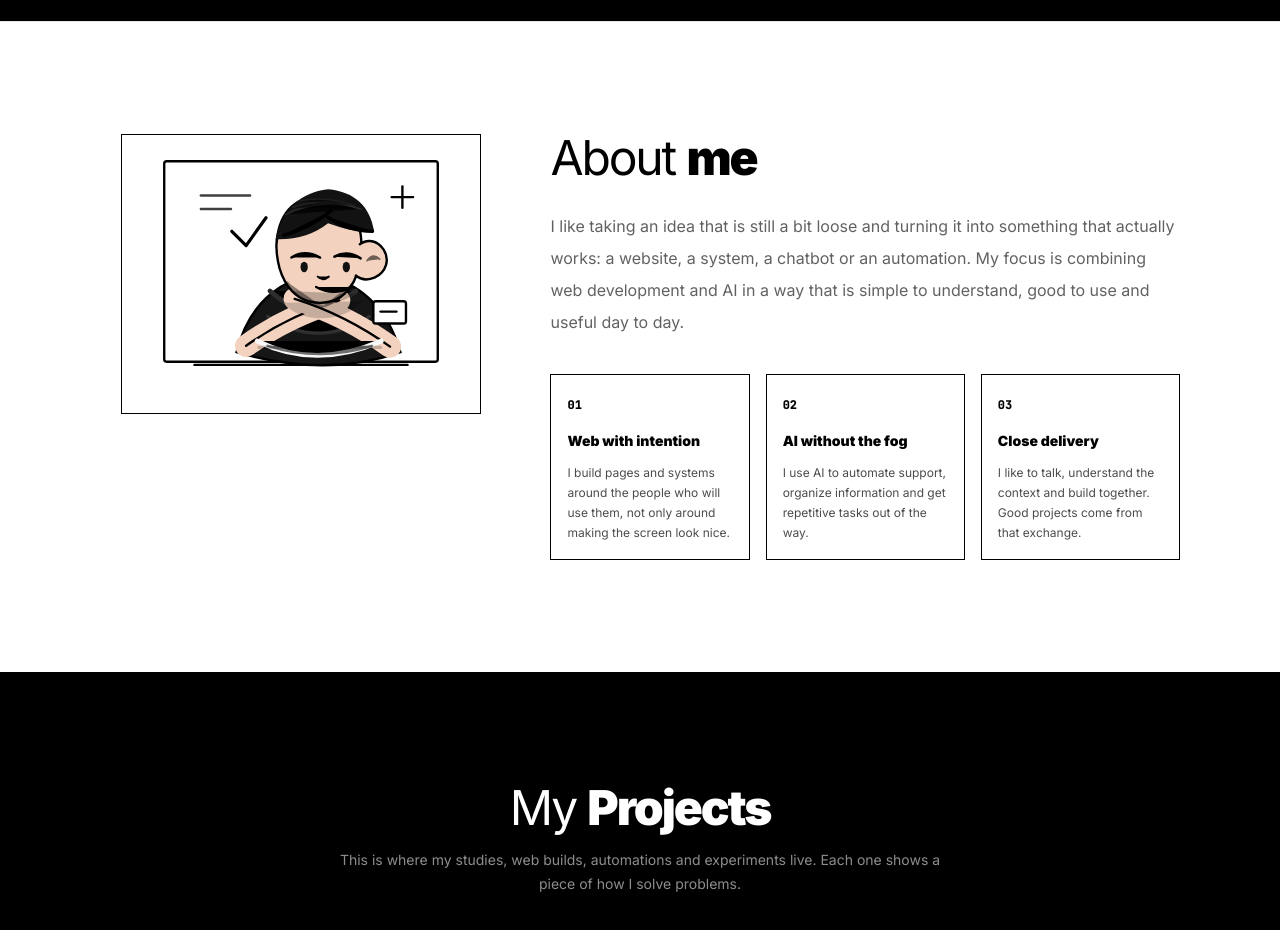
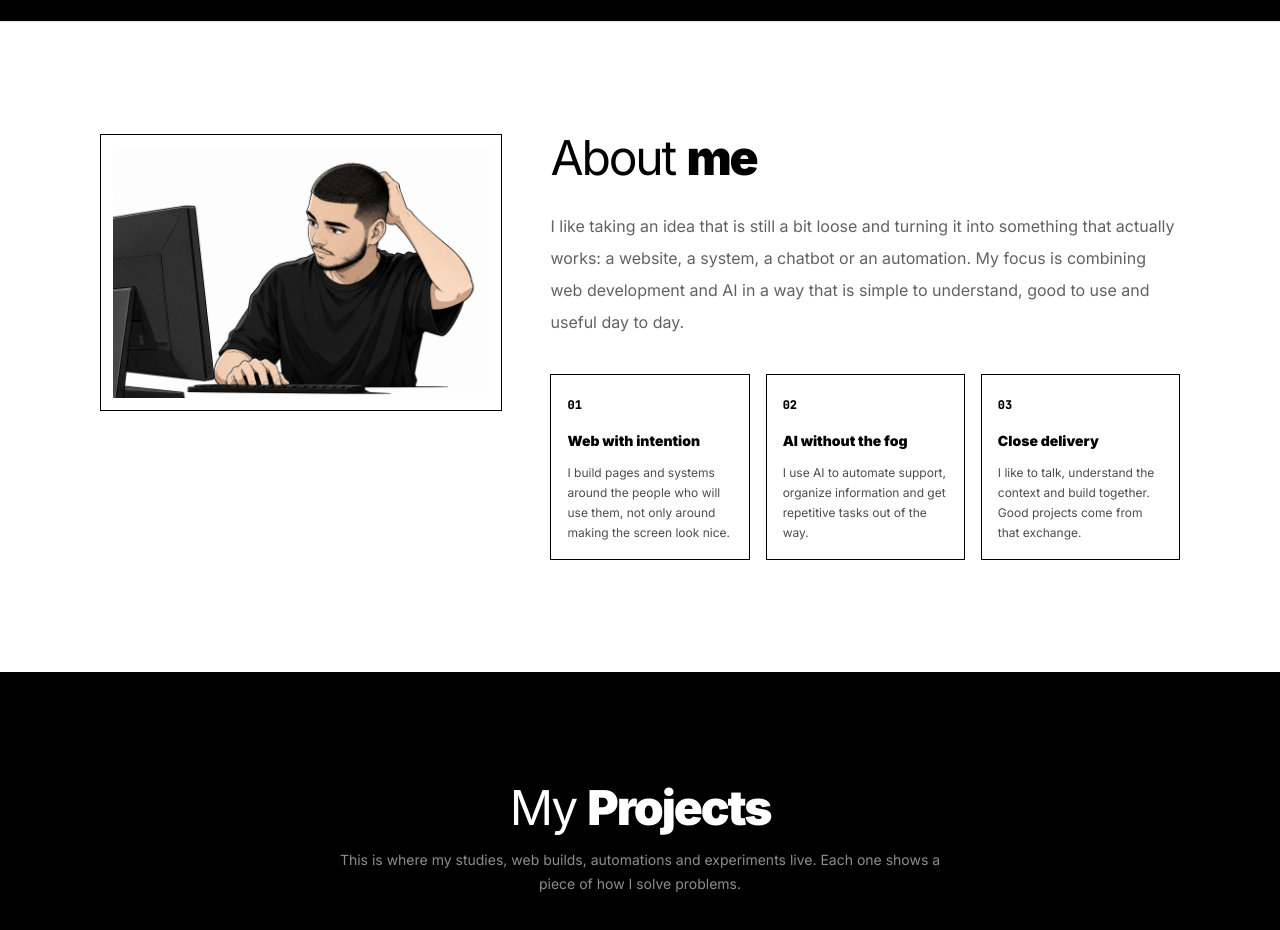
Before and after one commit to LipDev-sudo/Portifolio, a Next.js app: page / in a window 1280 px wide. Shown: the part 2280-3210 px from the top of the page. Built offline with nearby package versions, Linux system fonts and the light colour scheme; no server answers.

Commit message:
feat: standardize about artwork with hero style

```diff
--- a/src/components/sections/About.tsx
+++ b/src/components/sections/About.tsx
@@ -1,103 +1,24 @@
 "use client";
 
+import Image from "next/image";
 import { motion } from "framer-motion";
 import { useT } from "@/lib/i18n";
 
 function AboutIllustration() {
   return (
-    <svg
-      viewBox="0 0 420 320"
-      className="h-auto w-full"
+    <div
+      className="relative aspect-[3/2] w-full overflow-hidden bg-white"
       role="img"
-      aria-label="Anime illustration of Hamilton Felipe in a different pose"
+      aria-label="Anime illustration of Hamilton Felipe"
     >
-      <rect x="38" y="18" width="344" height="252" rx="3" fill="#fff" stroke="#000" strokeWidth="3" />
-      <path d="M76 274h268" stroke="#000" strokeWidth="3" strokeLinecap="round" />
-      <path d="M84 61h62" stroke="#000" strokeWidth="3" strokeLinecap="round" opacity=".75" />
-      <path d="M84 78h38" stroke="#000" strokeWidth="3" strokeLinecap="round" opacity=".75" />
-      <path d="M324 63h27" stroke="#000" strokeWidth="3" strokeLinecap="round" />
-      <path d="M337.5 49.5v27" stroke="#000" strokeWidth="3" strokeLinecap="round" />
-
-      <path
-        d="M129 258c14-55 48-89 101-99 54 10 89 44 105 99-62 22-131 22-206 0Z"
-        fill="#161616"
-        stroke="#000"
-        strokeWidth="3"
+      <Image
+        src="/images/felipe-anime-coding.png"
+        alt=""
+        fill
+        sizes="(max-width: 768px) 90vw, 360px"
+        className="object-contain"
       />
-      <path d="M171 181c30 27 66 34 108 0" stroke="#2d2d2d" strokeWidth="6" strokeLinecap="round" />
-      <path d="M168 213c42 28 85 28 128 0" stroke="#303030" strokeWidth="4" strokeLinecap="round" />
-
-      <path
-        d="M141 250c35-25 74-44 117-57"
-        fill="none"
-        stroke="#f3d3c0"
-        strokeWidth="28"
-        strokeLinecap="round"
-      />
-      <path
-        d="M141 250c35-25 74-44 117-57"
-        fill="none"
-        stroke="#000"
-        strokeWidth="3"
-        strokeLinecap="round"
-      />
-      <path
-        d="M322 251c-38-27-78-47-120-60"
-        fill="none"
-        stroke="#f3d3c0"
-        strokeWidth="28"
-        strokeLinecap="round"
-      />
-      <path
-        d="M322 251c-38-27-78-47-120-60"
-        fill="none"
-        stroke="#000"
-        strokeWidth="3"
-        strokeLinecap="round"
-      />
-      <path d="M155 244c49 24 101 24 156 0" stroke="#f8f8f8" strokeWidth="6" strokeLinecap="round" />
-      <path d="M168 250c44 14 87 14 131 0" stroke="#000" strokeWidth="3" strokeLinecap="round" opacity=".55" />
-
-      <path
-        d="M179 124c1 43 22 72 55 72 32 0 52-29 52-72 0-39-21-61-54-61-32 0-51 22-53 61Z"
-        fill="#f3d3c0"
-        stroke="#000"
-        strokeWidth="3"
-      />
-      <path
-        d="M178 116c9-38 31-59 66-63 34 3 53 22 58 53-17 2-36-2-58-10-18 14-40 21-66 20Z"
-        fill="#121212"
-      />
-      <path d="M190 85c30-15 62-18 96-7" stroke="#303030" strokeWidth="2.3" strokeLinecap="round" opacity=".7" />
-      <path d="M199 76c28-9 57-9 84 2" stroke="#303030" strokeWidth="2.3" strokeLinecap="round" opacity=".55" />
-      <path d="M207 68c24-5 47-3 70 6" stroke="#303030" strokeWidth="2" strokeLinecap="round" opacity=".45" />
-      <path d="M188 111c22-6 42-16 60-31" stroke="#000" strokeWidth="4.2" strokeLinecap="round" />
-      <path d="M243 88c17 12 36 18 57 18" stroke="#000" strokeWidth="4.2" strokeLinecap="round" />
-
-      <path
-        d="M283 123c10-8 23-6 31 6 8 13 3 28-11 35-9 4-18 3-25-3"
-        fill="#f3d3c0"
-        stroke="#000"
-        strokeWidth="3"
-      />
-      <path d="M293 143c5-7 10-8 16-2" stroke="#000" strokeWidth="2" strokeLinecap="round" opacity=".55" />
-      <path d="M198 139c11-7 23-7 36 0" stroke="#000" strokeWidth="3.2" strokeLinecap="round" />
-      <path d="M252 138c11-6 22-5 33 2" stroke="#000" strokeWidth="3.2" strokeLinecap="round" />
-      <ellipse cx="214" cy="151" rx="4.6" ry="6.6" fill="#111" />
-      <ellipse cx="267" cy="151" rx="4.6" ry="6.6" fill="#111" />
-      <path d="M231 163c4 4 9 4 14 0" stroke="#000" strokeWidth="2.5" strokeLinecap="round" />
-      <path d="M229 176c14 8 30 8 46 0" stroke="#000" strokeWidth="3" strokeLinecap="round" />
-      <path d="M193 170c10 15 25 25 43 30" stroke="#000" strokeWidth="2.5" strokeLinecap="round" opacity=".42" />
-      <path d="M277 169c-10 16-23 27-40 32" stroke="#000" strokeWidth="2.5" strokeLinecap="round" opacity=".42" />
-      <path d="M198 181c23 20 49 22 78 4" stroke="#000" strokeWidth="2" strokeLinecap="round" opacity=".22" />
-      <path d="M190 196c10 12 25 18 45 18 21 0 38-7 50-20" stroke="#000" strokeWidth="2.5" strokeLinecap="round" opacity=".18" />
-
-      <path d="M157 252h48" stroke="#000" strokeWidth="4" strokeLinecap="round" opacity=".2" />
-      <path d="M258 252h52" stroke="#000" strokeWidth="4" strokeLinecap="round" opacity=".2" />
-      <path d="M123 106l18 18 25-35" fill="none" stroke="#000" strokeWidth="4" strokeLinecap="round" strokeLinejoin="round" />
-      <rect x="301" y="194" width="41" height="28" rx="3" fill="#fff" stroke="#000" strokeWidth="3" />
-      <path d="M310 207h20" stroke="#000" strokeWidth="3" strokeLinecap="round" />
-    </svg>
+    </div>
   );
 }
 
@@ -109,7 +30,7 @@ export function About() {
       <div className="mx-auto grid max-w-[1120px] grid-cols-1 items-start gap-12 px-5 md:grid-cols-[0.78fr_1.22fr]">
         <motion.div
           transition={{ duration: 0.45 }}
-          className="mx-auto w-full max-w-[360px] border border-black p-3"
+          className="mx-auto w-full max-w-[420px] border border-black p-3"
         >
           <AboutIllustration />
         </motion.div>
```
